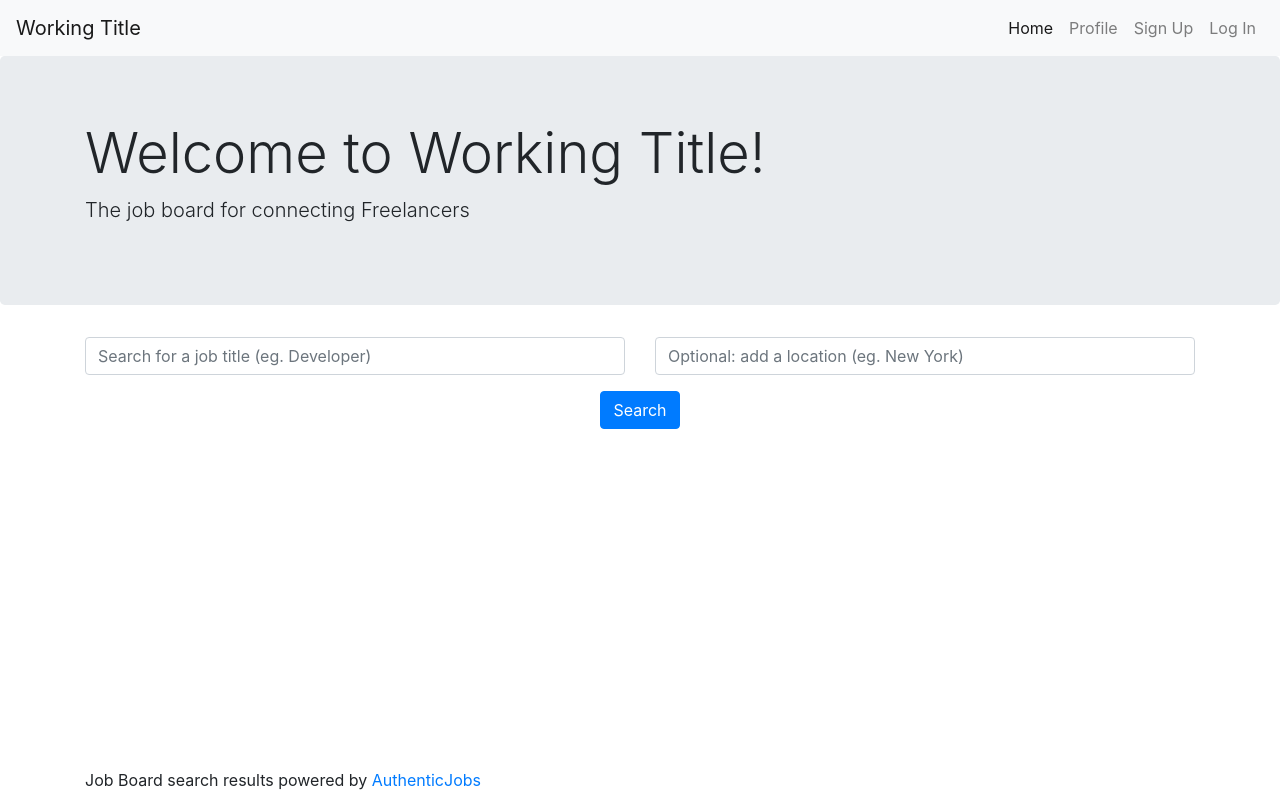
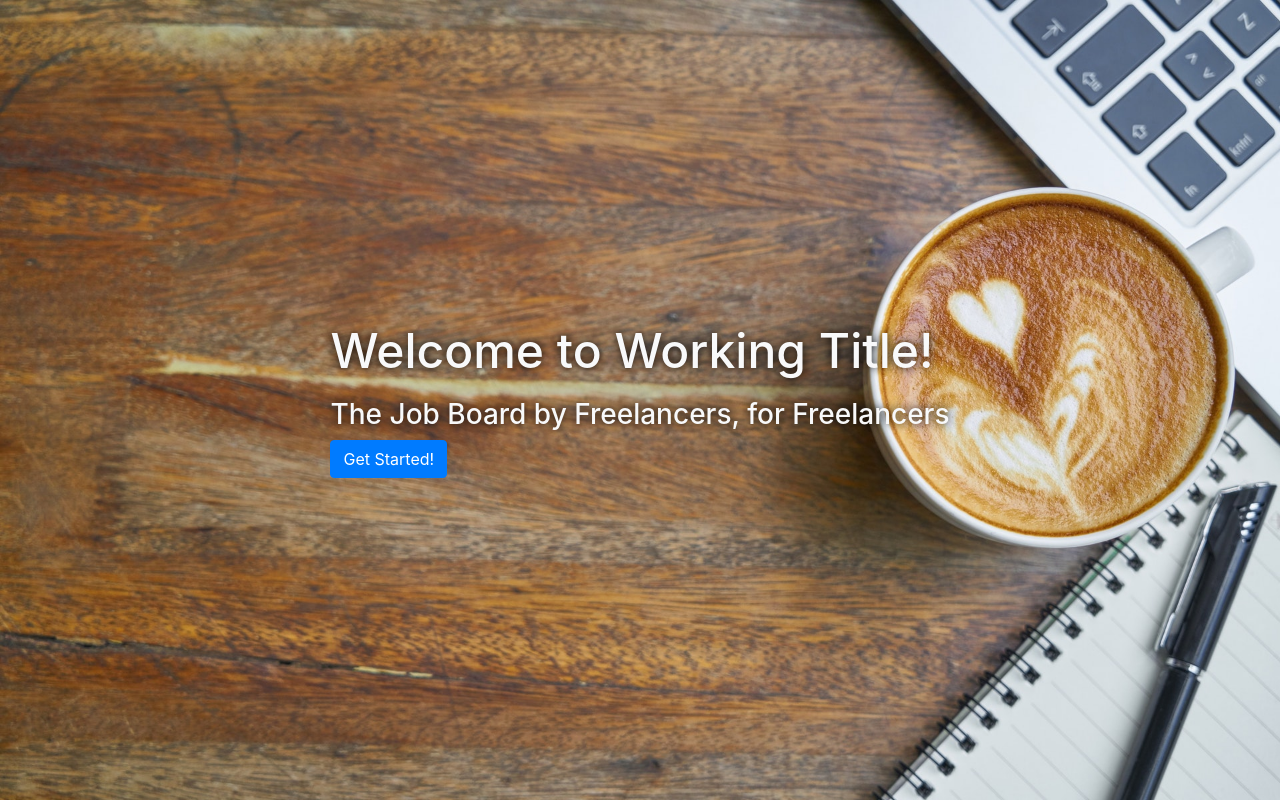
Before and after one commit to DreissenZulu/Project-3, a React (Create React App) app in the folder client/: page / in a window 1280 px wide. Built offline with nearby package versions, Linux system fonts and the light colour scheme.

Commit message:
App now uses a Switch, sending the route as a child to the Layout. Moved Navbar and Footer to Layout

```diff
--- a/client/src/App.js
+++ b/client/src/App.js
@@ -1,26 +1,27 @@
 import React from 'react';
-import { BrowserRouter as Router, Route } from "react-router-dom";
-import NavBar from "./components/NavBar";
+import { BrowserRouter as Router, Route, Switch } from "react-router-dom";
 import Landing from "./pages/Landing";
 import Profile from "./pages/Profile";
 import SignUp from "./pages/SignUp";
 import LogIn from "./pages/LogIn";
-import Footer from "./components/Footer";
 import JobDetails from './pages/JobDetails';
+import Hero from './pages/Hero';
+import Layout from './components/Layout'
 import "./App.css";
 
 function App() {
   return (
     <Router>
-      <main>
-        <NavBar />
-        <Route exact path="/" component={Landing} />
-        <Route exact path="/profile" component={Profile} />
-        <Route exact path="/signup" component={SignUp} />
-        <Route exact path="/login" component={LogIn} />
-        <Route path="/post/:id" component={JobDetails} />
-      </main>
-      <Footer />
+        <Layout>
+          <Switch>
+            <Route exact path="/" component={Hero} />
+            <Route exact path="/home" component={Landing} />
+            <Route exact path="/profile" component={Profile} />
+            <Route exact path="/signup" component={SignUp} />
+            <Route exact path="/login" component={LogIn} />
+            <Route path="/post/:id" component={JobDetails} />
+          </Switch>
+        </Layout>
     </Router>
   );
 }
```
